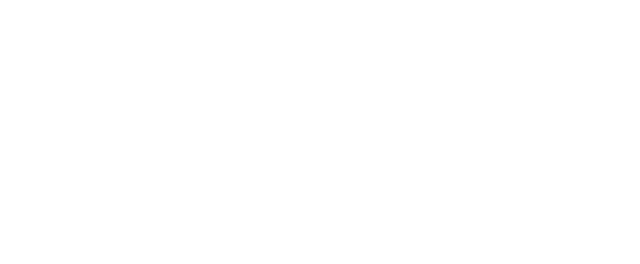
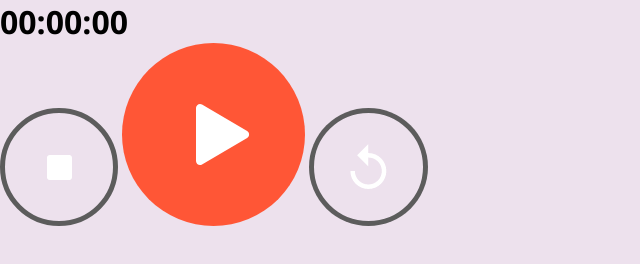
Before and after one commit to Veenu-Nain/Stopwatch, a plain HTML site: page index.html in a window 1280 px wide. Shown: the whole page, without its empty margins (0-640 px from the left). Drawn offline with Linux system fonts and the light colour scheme.

Commit message:
basic html

```diff
--- a/index.html
+++ b/index.html
@@ -5,8 +5,18 @@
     <meta http-equiv="X-UA-Compatible" content="IE=edge">
     <meta name="viewport" content="width=device-width, initial-scale=1.0">
     <title>Stopwatch</title>
+    <link rel="stylesheet" href="style.css">
 </head>
 <body>
-
+    <div class="container">
+        <div class="stopwatch">
+            <h1>00:00:00</h1>
+            <div class="buttons">
+                <img src="images/stop.png" >
+                <img src="images/start.png" >
+                <img src="images/reset.png">
+            </div>
+        </div>
+    </div>
 </body>
 </html>
--- a/style.css
+++ b/style.css
@@ -4,8 +4,8 @@
     box-sizing: border-box;
     font-family: 'Segoe UI', Tahoma, Geneva, Verdana, sans-serif;
 }
-body{
-    background-color:rgb(229, 181, 229);
+.container{
+    background-color:rgb(237, 225, 237);
     min-height:100vh;
     width:100%;
 }
```
